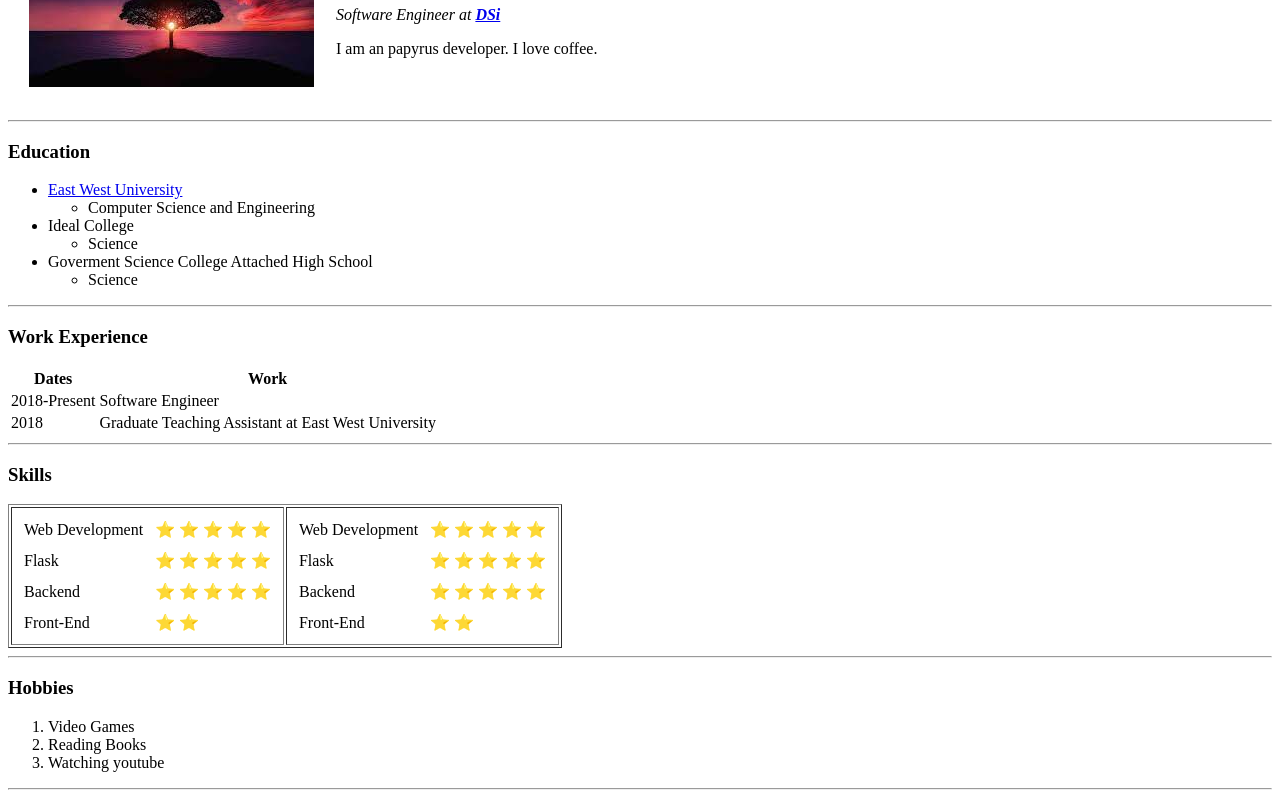
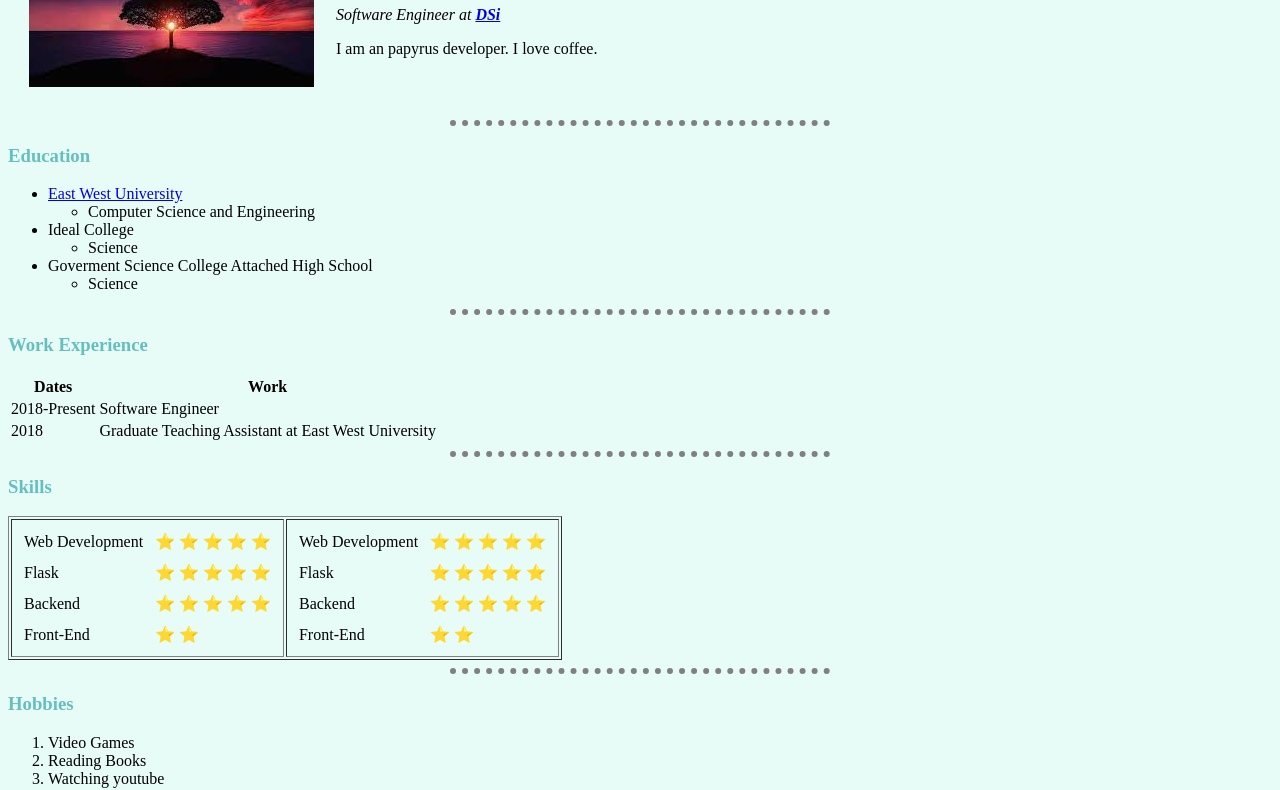
Before and after one commit to tohidul/cv, a plain HTML site: page index.html in a window 1280 px wide. Shown: the part 119-909 px from the top of the page. Drawn offline with Linux system fonts and the light colour scheme.

Commit message:
added external css

```diff
--- /dev/null
+++ b/css/styles.css
@@ -0,0 +1,14 @@
+body {
+    background-color: #e7fcf7;
+}
+hr {
+    border-style: none;
+    border-top-style: dotted;
+    border-color: grey;
+    border-width: 6px;
+    /* height: 2px; */
+    width: 30%;
+}
+h1, h3{
+    color: #66BFBF;
+}
--- a/index.html
+++ b/index.html
@@ -3,6 +3,7 @@
     <head>
         <meta charset="utf-8">
         <title>Asif's personal website</title>
+        <link rel="stylesheet" href="css/styles.css">
     </head>
 
     <body>
```
Also changed, not shown: contact.html (+2 -1 lines).
